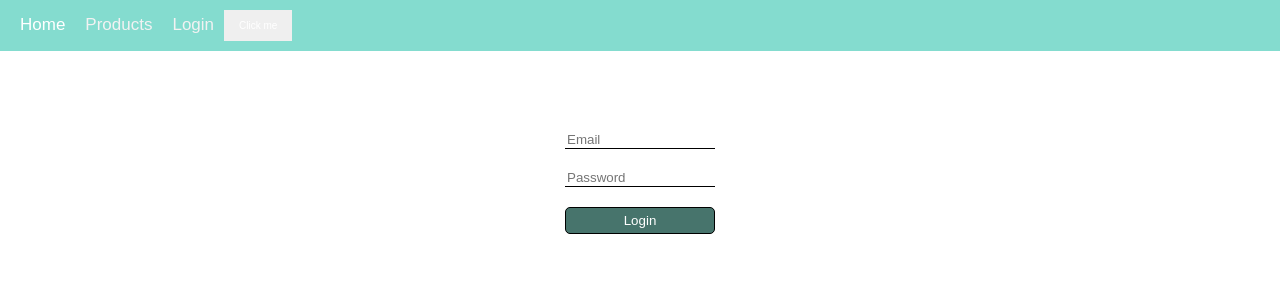
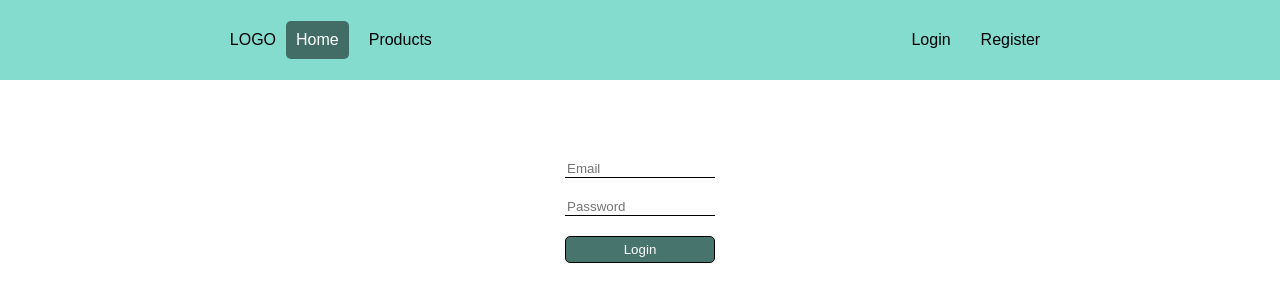
Before and after one commit to justnicu/PoliHackv12, a React (Create React App) app in the folder polihack/: page / in a window 1280 px wide. Shown: the top 302 px of the page. Built offline with nearby package versions, Linux system fonts and the light colour scheme.

Commit message:
Completed Navbar component

```diff
--- a/polihack/src/App.js
+++ b/polihack/src/App.js
@@ -1,4 +1,3 @@
-import logo from './logo.svg';
 import './App.css';
 import NavBar from './components/navbar/navbar.js';
 import LoginForm from "./components/LoginForm/LoginForm.js";
--- a/polihack/src/components/LoginForm/LoginForm.js
+++ b/polihack/src/components/LoginForm/LoginForm.js
@@ -1,4 +1,4 @@
-import React, { useState, useEffect } from "react";
+import React from "react";
 import "./LoginForm.css";
 
 export default function LoginForm() {
--- a/polihack/src/components/navbar/navbar.css
+++ b/polihack/src/components/navbar/navbar.css
@@ -1,72 +1,34 @@
-#navbar{
-    width: 100%;
-    height: 10%;
+nav {
+    width: 100vw;
+    height: 10vh;
     background-color: #84DCCF;
 }
 
-.navbar_elements{
-    padding: 10px;
-    text-align: left;
-    overflow: hidden;
-    font-family: Arial, Helvetica, sans-serif;
+.navbar-elements {
+    width: 100vw;
+    height: 100%;
+    display: flex;
+    align-items: center;
+    justify-content: space-around;
+    font-family: sans-serif;
 }
 
-.navbar_elements a{
-    float: left;
-    display: block;
-    color: #f2f2f2;
-    text-align: center;
-    padding: 5px 10px;
-    text-decoration: none;
-    font-size: 17px;
+.navbar-right, .navbar-left {
+    display: flex;
+    flex-direction: row;
+    align-items: center;
+    gap: 10px;
 }
 
-.navbar_elements a:hover{
-    background-color: #47746c;
+.navbar-elements a {
+    text-decoration: none;
+    color: black;
+    padding: 10px;
+    border-radius: 5px;
 }
 
-.navbar_elements a.active{
+.navbar-elements a:hover, a.nav-element-active {
+    cursor: pointer;
+    background-color: #416d66;
     color: white;
 }
-
-.navbar_elements #navbar_button{
-
-}
-
-#navbar_button{ /* Green */
-    border: none;
-    color: white;
-    padding: 10px 15px;
-    text-align: center;
-    text-decoration: none;
-    display: inline-block;
-    font-size: 10px;
-}
-
-
-@media screen and (max-width: 600px) {
-    .navbar_elements a:not(:first-child){
-        display: none;
-    }
-
-    .navbar_elements button{
-        float: right;
-        display: block;
-    }
-}
-
-@media screen and (max-width: 600px) {
-    .navbar_elements.responsive {position: relative;}
-    .navbar_elements.responsive #navbar_button{
-        position: absolute;
-        right: 0;
-        top: 0;
-    }
-
-    .navbar_elements.responsive a{
-        float: none;
-        display: block;
-        text-align: left;
-    }
-
-}
--- a/polihack/src/components/navbar/navbar.js
+++ b/polihack/src/components/navbar/navbar.js
@@ -1,30 +1,23 @@
-import React, {useState} from 'react'
-import { Helmet } from 'react-helmet'
+import React, { useState } from 'react'
 import "./navbar.css"
+
 export default function NavBar(){
-
-    function myFunction(){
-        var x = document.getElementById("navbar");
-        if(x.className === "topnav")
-        {
-            x.className += " responsive";
-        }
-        else{
-            x.className = "topnav";
-        }
-    }
+    const [activeButton, setActiveButton] = useState(0);
 
     return (
-        <div id = "navbar" className = "topnav">
-            <div className = "navbar_elements">
-                <a href = "#home" className = "active">Home</a>
-                <a href = "#products">Products</a>
-                <a href = "#login">Login</a>
-                <button onClick = {myFunction} id = "navbar_button">
-                    Click me
-                </button>
+        <nav>
+            <div className="navbar-elements">
+                <div className="navbar-left">
+                    <div className="logo-div"><p>LOGO</p></div>
+                    <a href="#home" onClick={()=> setActiveButton(0)} className={activeButton == 0 ? "nav-element-active" : ""}>Home</a>
+                    <a href="#products" onClick={()=> setActiveButton(1)} className={activeButton == 1 ? "nav-element-active" : ""}>Products</a>
+                </div>
+                <div className="navbar-right">
+                    <a href="#login" onClick={()=> setActiveButton(2)} className={activeButton == 2 ? "nav-element-active" : ""}>Login</a>
+                    <a href="#register" onClick={()=> setActiveButton(3)} className={activeButton == 3 ? "nav-element-active" : ""}>Register</a>
+                </div>
             </div>
 
-        </div>
+        </nav>
     )
 }
```
